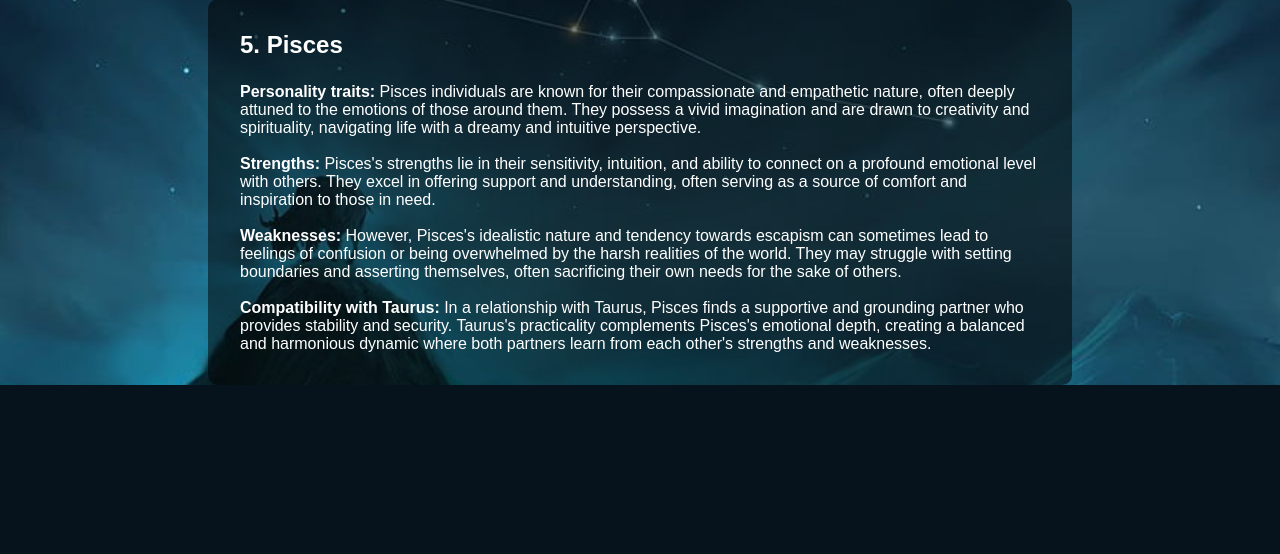
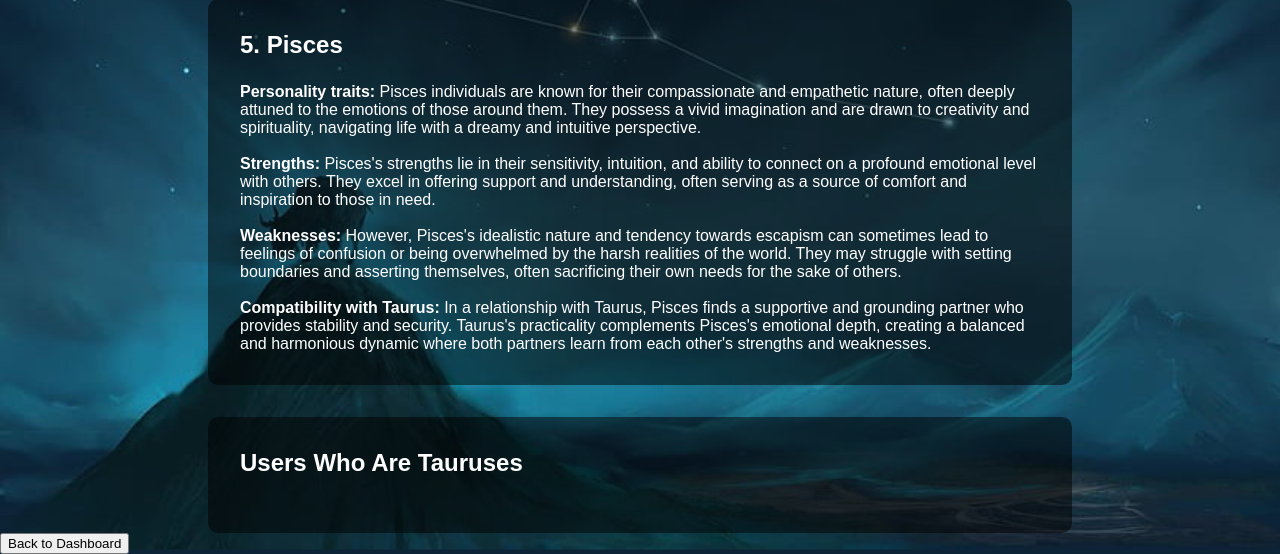
Before and after one commit to LemonSCoder/StarCrossedRepo, a Flask app: page /taurus.html in a window 1280 px wide. Shown: the part 2012-2566 px from the top of the page. Before the commit the page ends 2397 px from the top, so only its background shows below. Run offline with Flask 3, Linux system fonts and the light colour scheme.

Commit message:
Update taurus.html

```diff
--- a/templates/taurus.html
+++ b/templates/taurus.html
@@ -124,3 +124,12 @@
         <b>Weaknesses:</b> However, Pisces's idealistic nature and tendency towards escapism can sometimes lead to feelings of confusion or being overwhelmed by the harsh realities of the world. They may struggle with setting boundaries and asserting themselves, often sacrificing their own needs for the sake of others. <br></br>
         <b>Compatibility with Taurus:</b> In a relationship with Taurus, Pisces finds a supportive and grounding partner who provides stability and security. Taurus's practicality complements Pisces's emotional depth, creating a balanced and harmonious dynamic where both partners learn from each other's strengths and weaknesses.
         </section>
+    <section>
+        <h3>Users Who Are Tauruses</h3>
+        {%for user in taurus_users%}
+        <b>{{user}}</b> <br> <br>
+        {%endfor%}
+    </section>
+    <a href="Dashboard.html">
+      <button>Back to Dashboard</button>
+      </a>
```
